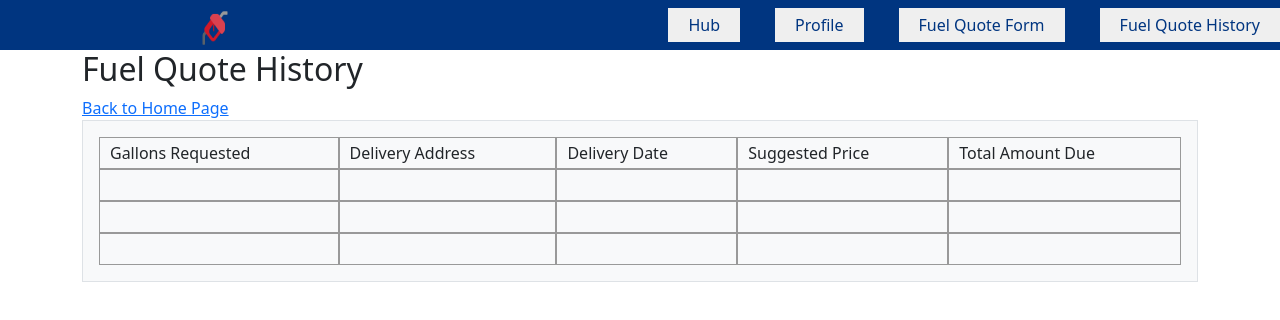
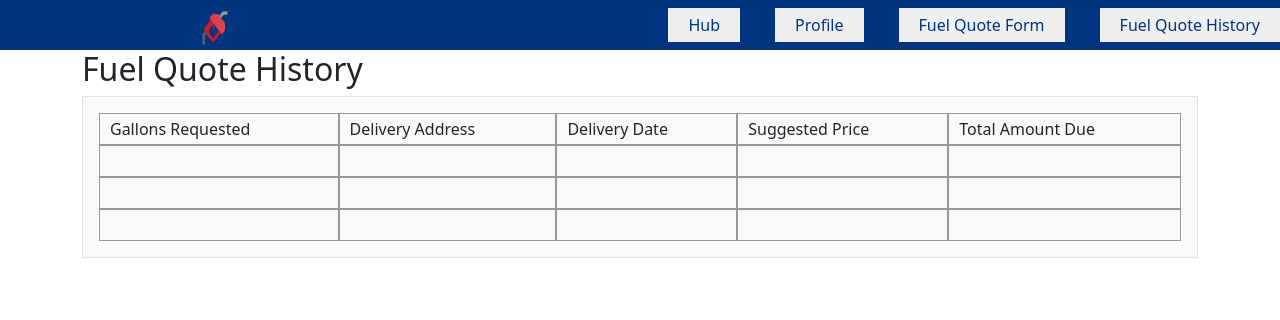
Before and after one commit to christiangabr/Web-Application, a React (Vite) app in the folder client/: page /fuelquotehistory in a window 1280 px wide. Shown: the top 320 px of the page. Built offline with nearby package versions, Linux system fonts and the light colour scheme.

Commit message:
removed link to home page from fuel quote history page

```diff
--- a/client/src/Pages/FuelQuoteHistory.jsx
+++ b/client/src/Pages/FuelQuoteHistory.jsx
@@ -5,7 +5,6 @@ function FuelQuoteHistory() {
     return (
         <div class="container">
             <h2>Fuel Quote History</h2>
-             <Link to="/home"> Back to Home Page</Link>
              <div class="p-3 border bg-light">
                 <div class="divTable">
                         <div class="divTableBody">
```
